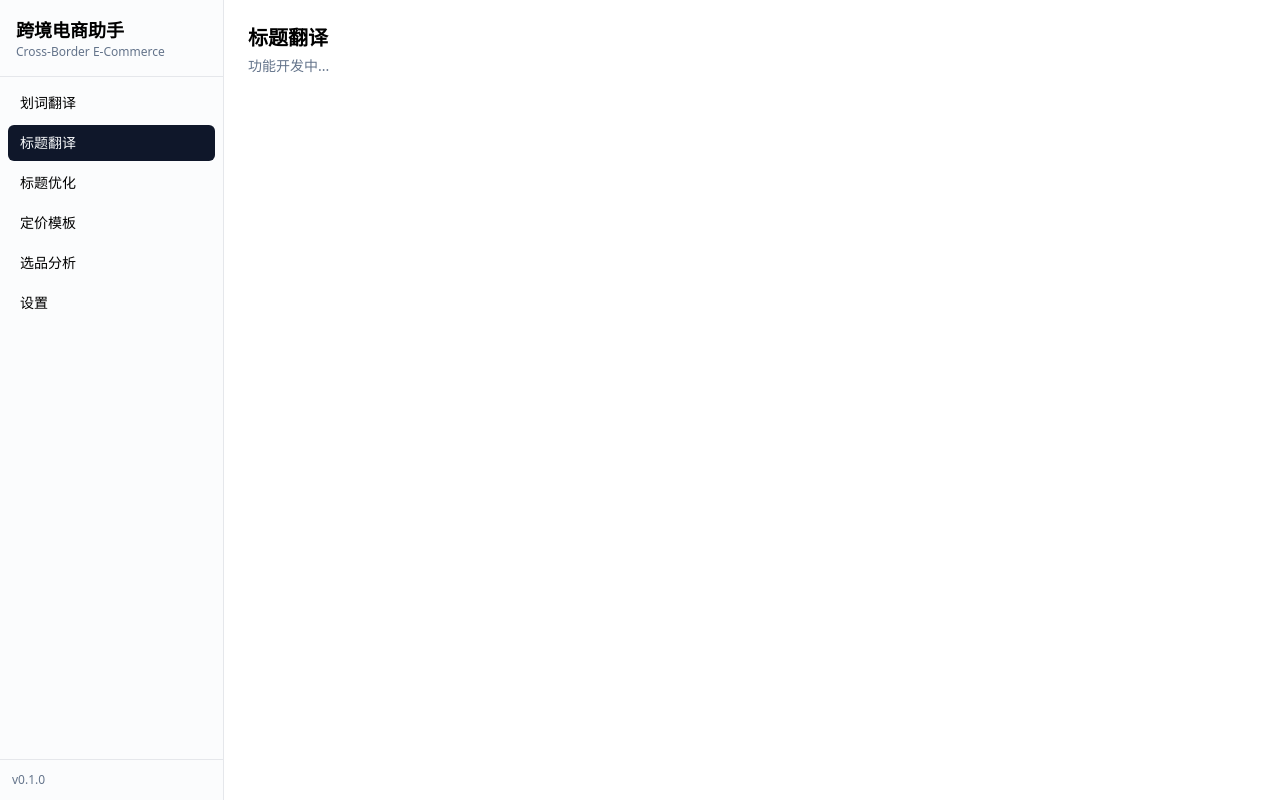
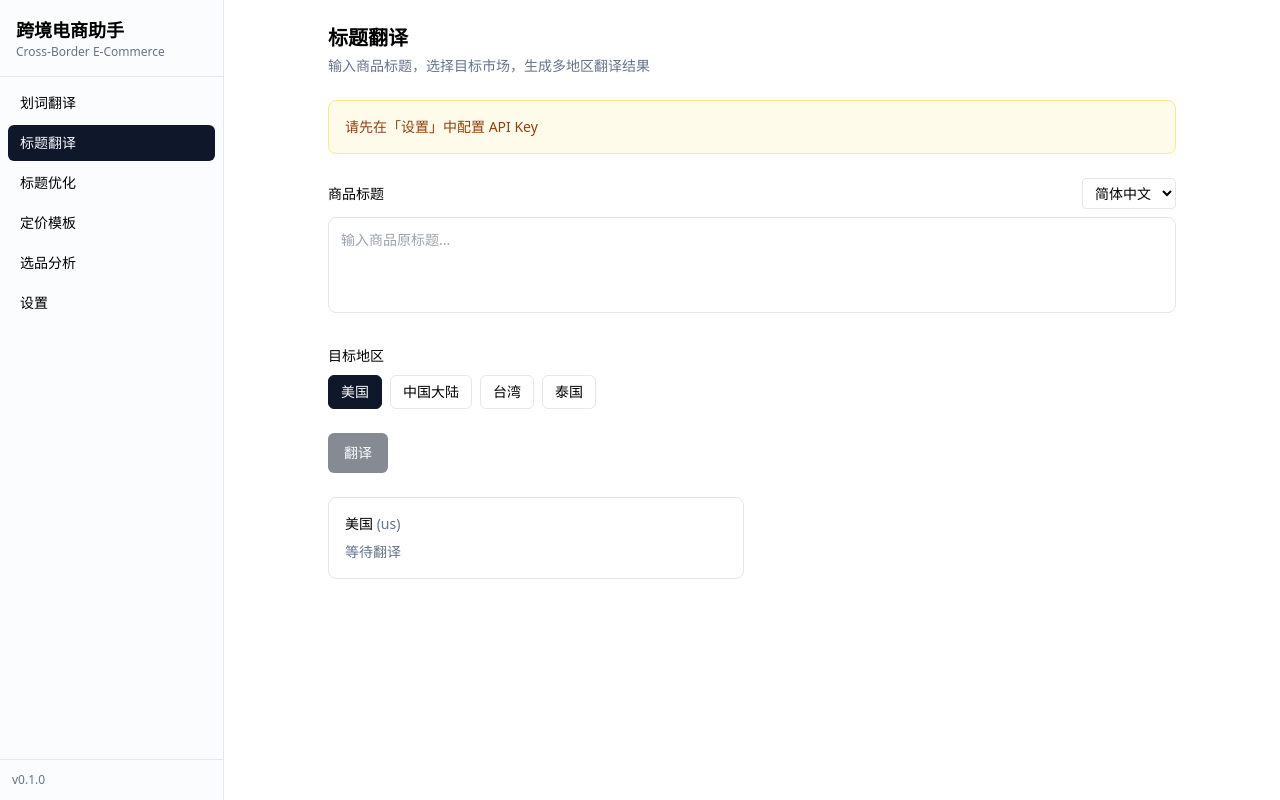
Before and after one commit to ZHamLiam/cc_ds_kj, a React (Vite) app: page / in a window 1280 px wide. Both pictures are taken after a click on the button "标题翻译". Built offline with nearby package versions, Linux system fonts and the light colour scheme; the HTML template or start-up script is replaced by a standard one.

Commit message:
feat: add title translate feature with multi-region translation

```diff
--- a/src/components/layout/AppLayout.tsx
+++ b/src/components/layout/AppLayout.tsx
@@ -1,6 +1,7 @@
 import { Sidebar } from "./Sidebar";
 import { useAppStore } from "../../stores/app";
 import { TranslatePopupPage } from "../../features/translate-popup/TranslatePopupPage";
+import { TitleTranslatePage } from "../../features/title-translate/TitleTranslatePage";
 
 function PlaceholderPage({ title }: { title: string }) {
   return (
@@ -19,7 +20,7 @@ export function AppLayout() {
       case "translate-popup":
         return <TranslatePopupPage />;
       case "title-translate":
-        return <PlaceholderPage title="标题翻译" />;
+        return <TitleTranslatePage />;
       case "title-optimize":
         return <PlaceholderPage title="标题优化" />;
       case "pricing":
--- /dev/null
+++ b/src/features/title-translate/TitleTranslatePage.tsx
@@ -0,0 +1,136 @@
+import { useState, useCallback } from "react";
+import { Button } from "../../components/ui/button";
+import { useLLM } from "../../hooks/useLLM";
+import { buildTitleTranslatePrompt } from "../../services/prompts/title-translate";
+import { RegionTranslationCard } from "./components/RegionTranslationCard";
+import { REGIONS, TRANSLATE_LANGUAGES } from "../../types";
+import { useTranslateStore } from "../../stores/translate";
+
+export function TitleTranslatePage() {
+  const { llmConfig } = useTranslateStore();
+  const { streamChat } = useLLM();
+
+  const [sourceTitle, setSourceTitle] = useState("");
+  const [sourceLang, setSourceLang] = useState("zh-CN");
+  const [selectedRegions, setSelectedRegions] = useState<string[]>(["us"]);
+  const [results, setResults] = useState<Record<string, { text: string; loading: boolean }>>({});
+  const [error, setError] = useState<string | null>(null);
+
+  const toggleRegion = (code: string) => {
+    setSelectedRegions((prev) =>
+      prev.includes(code) ? prev.filter((r) => r !== code) : [...prev, code]
+    );
+  };
+
+  const handleTranslate = useCallback(async () => {
+    if (!sourceTitle.trim() || !llmConfig) return;
+    setError(null);
+
+    const newResults: Record<string, { text: string; loading: boolean }> = {};
+    for (const r of selectedRegions) {
+      newResults[r] = { text: "", loading: true };
+    }
+    setResults(newResults);
+
+    const sourceLangName = TRANSLATE_LANGUAGES.find((l) => l.code === sourceLang)?.name || sourceLang;
+
+    for (const regionCode of selectedRegions) {
+      const regionInfo = REGIONS.find((r) => r.code === regionCode)!;
+      try {
+        const { system, user } = buildTitleTranslatePrompt(
+          sourceTitle, sourceLangName, regionInfo.name, regionInfo.lang
+        );
+        let fullText = "";
+        for await (const chunk of streamChat(system, user, llmConfig)) {
+          if (chunk.content) {
+            fullText += chunk.content;
+            setResults((prev) => ({
+              ...prev,
+              [regionCode]: { text: fullText, loading: false },
+            }));
+          }
+        }
+      } catch (e: any) {
+        setResults((prev) => ({
+          ...prev,
+          [regionCode]: { text: `错误: ${e.message}`, loading: false },
+        }));
+      }
+    }
+  }, [sourceTitle, sourceLang, selectedRegions, llmConfig, streamChat]);
+
+  return (
+    <div className="p-6 max-w-4xl mx-auto space-y-6">
+      <div>
+        <h2 className="text-xl font-semibold">标题翻译</h2>
+        <p className="text-sm text-muted-foreground mt-1">
+          输入商品标题，选择目标市场，生成多地区翻译结果
+        </p>
+      </div>
+
+      {!llmConfig && (
+        <div className="border border-amber-200 bg-amber-50 rounded-lg p-4 text-sm text-amber-800">
+          请先在「设置」中配置 API Key
+        </div>
+      )}
+
+      <div className="space-y-2">
+        <div className="flex items-center justify-between">
+          <label className="text-sm font-medium">商品标题</label>
+          <select value={sourceLang} onChange={(e) => setSourceLang(e.target.value)} className="text-sm border rounded px-2 py-1 bg-background">
+            {TRANSLATE_LANGUAGES.map((l) => (
+              <option key={l.code} value={l.code}>{l.name}</option>
+            ))}
+          </select>
+        </div>
+        <textarea
+          value={sourceTitle}
+          onChange={(e) => setSourceTitle(e.target.value)}
+          placeholder="输入商品原标题..."
+          className="w-full h-24 p-3 border rounded-lg text-sm resize-none focus:outline-none focus:ring-2 focus:ring-primary/20 bg-background"
+        />
+      </div>
+
+      <div>
+        <label className="text-sm font-medium">目标地区</label>
+        <div className="flex gap-2 mt-2 flex-wrap">
+          {REGIONS.map((r) => (
+            <button
+              key={r.code}
+              onClick={() => toggleRegion(r.code)}
+              className={`px-3 py-1.5 rounded-md text-sm border transition-colors ${
+                selectedRegions.includes(r.code)
+                  ? "bg-primary text-primary-foreground border-primary"
+                  : "hover:bg-accent"
+              }`}
+            >
+              {r.name}
+            </button>
+          ))}
+        </div>
+      </div>
+
+      <Button onClick={handleTranslate} disabled={!sourceTitle.trim() || !llmConfig || selectedRegions.length === 0}>
+        翻译
+      </Button>
+
+      {error && <div className="text-sm text-destructive">{error}</div>}
+
+      <div className="grid grid-cols-1 md:grid-cols-2 gap-4">
+        {selectedRegions.map((code) => {
+          const region = REGIONS.find((r) => r.code === code)!;
+          const result = results[code];
+          return (
+            <RegionTranslationCard
+              key={code}
+              regionName={region.name}
+              regionCode={code}
+              text={result?.text || ""}
+              isLoading={result?.loading || false}
+            />
+          );
+        })}
+      </div>
+    </div>
+  );
+}
--- /dev/null
+++ b/src/features/title-translate/components/RegionTranslationCard.tsx
@@ -0,0 +1,33 @@
+import { Button } from "../../../components/ui/button";
+import { Copy } from "lucide-react";
+
+interface RegionTranslationCardProps {
+  regionName: string;
+  regionCode: string;
+  text: string;
+  isLoading: boolean;
+}
+
+export function RegionTranslationCard({ regionName, regionCode, text, isLoading }: RegionTranslationCardProps) {
+  return (
+    <div className="border rounded-lg p-4 space-y-2">
+      <div className="flex items-center justify-between">
+        <h3 className="font-medium text-sm">
+          {regionName} <span className="text-muted-foreground">({regionCode})</span>
+        </h3>
+        {text && (
+          <Button variant="ghost" size="icon" className="h-7 w-7" onClick={() => navigator.clipboard.writeText(text)}>
+            <Copy className="h-3.5 w-3.5" />
+          </Button>
+        )}
+      </div>
+      {isLoading ? (
+        <div className="text-sm text-muted-foreground animate-pulse">翻译中...</div>
+      ) : text ? (
+        <p className="text-sm whitespace-pre-wrap">{text}</p>
+      ) : (
+        <div className="text-sm text-muted-foreground">等待翻译</div>
+      )}
+    </div>
+  );
+}
--- /dev/null
+++ b/src/services/prompts/title-translate.ts
@@ -0,0 +1,19 @@
+export function buildTitleTranslatePrompt(
+  sourceTitle: string,
+  sourceLang: string,
+  targetRegion: string,
+  targetLang: string
+): { system: string; user: string } {
+  return {
+    system: `你是一个专业的跨境电商标题翻译助手。将商品标题从${sourceLang}翻译为${targetLang}（${targetRegion}市场）。
+
+翻译规范：
+1. 符合${targetRegion}地区电商平台的标题风格
+2. 包含当地用户常用的搜索关键词
+3. 同一个词重复不超过2次
+4. 标题长度控制在合理范围内（根据不同平台要求）
+5. 保持原意的同时突出卖点
+6. 只输出翻译结果，不要解释`,
+    user: sourceTitle,
+  };
+}
--- /dev/null
+++ b/src/stores/title.ts
@@ -0,0 +1,30 @@
+import { create } from "zustand";
+import type { TitleRecord, UserStyleProfile } from "../types";
+
+interface TitleState {
+  titleRecords: TitleRecord[];
+  styleProfiles: UserStyleProfile[];
+  addTitleRecord: (record: TitleRecord) => void;
+  addStyleProfile: (profile: UserStyleProfile) => void;
+  updateStyleProfile: (region: string, platform: string, profile: Partial<UserStyleProfile>) => void;
+  getStyleProfile: (region: string, platform: string) => UserStyleProfile | undefined;
+}
+
+export const useTitleStore = create<TitleState>((set, get) => ({
+  titleRecords: [],
+  styleProfiles: [],
+  addTitleRecord: (record) =>
+    set((s) => ({ titleRecords: [record, ...s.titleRecords] })),
+  addStyleProfile: (profile) =>
+    set((s) => ({ styleProfiles: [...s.styleProfiles, profile] })),
+  updateStyleProfile: (region, platform, updates) =>
+    set((s) => ({
+      styleProfiles: s.styleProfiles.map((p) =>
+        p.region === region && p.platform === platform
+          ? { ...p, ...updates, updatedAt: Date.now() }
+          : p
+      ),
+    })),
+  getStyleProfile: (region, platform) =>
+    get().styleProfiles.find((p) => p.region === region && p.platform === platform),
+}));
```
